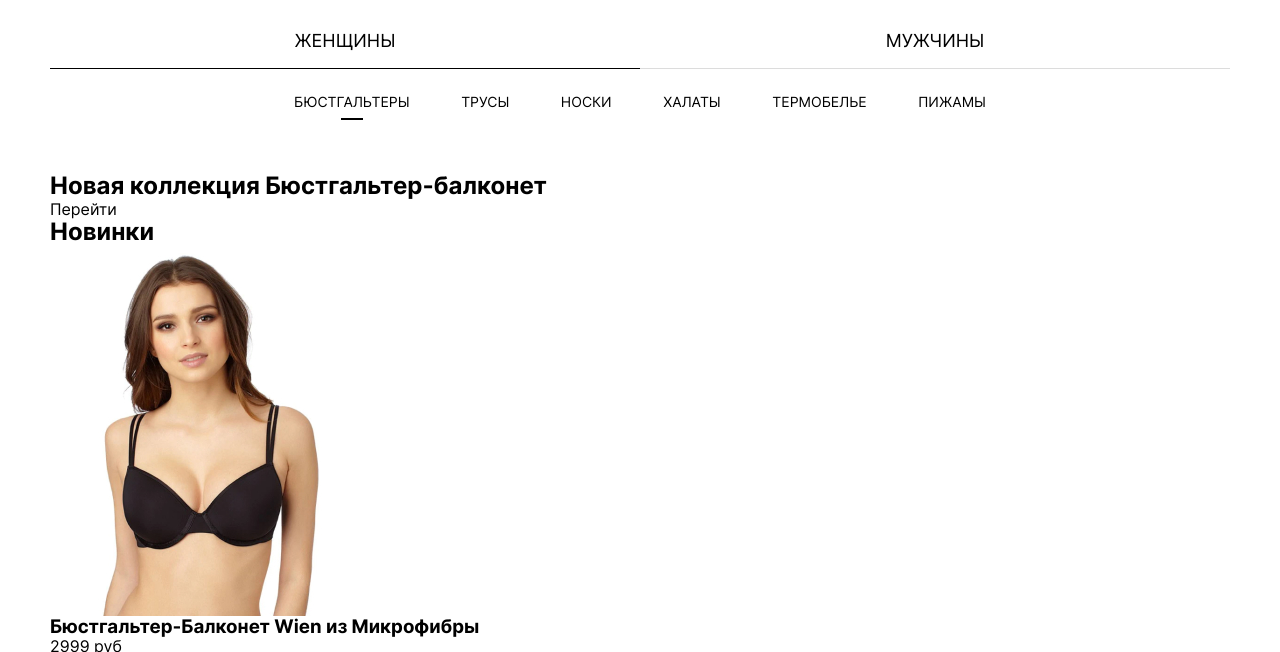
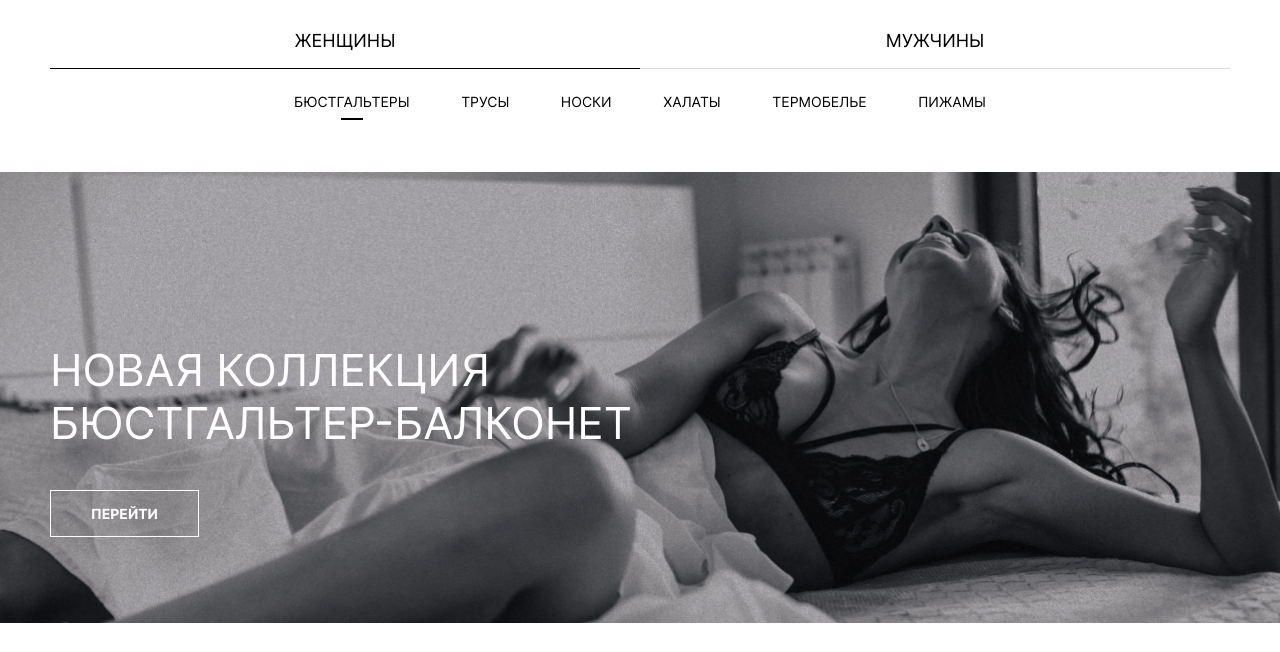
Before and after one commit to 97Maykel97/Inspaired, a website built with webpack: page src/index.html in a window 1280 px wide. Shown: the part 111-763 px from the top of the page. Built offline with nearby package versions, Linux system fonts and the light colour scheme.

Commit message:
second commit part 2

```diff
--- a/src/index.html
+++ b/src/index.html
@@ -176,7 +176,7 @@
 				<!-- /.container -->
 			</nav>
 			<!-- /.navigation -->
-			<section class="hero hero_woman">
+			<section class="hero hero__woman">
 				<div class="container">
 					<div class="hero__content">
 						<h2 class="hero__title">Новая коллекция Бюстгальтер-балконет</h2>
@@ -229,7 +229,7 @@
 							<article class="product">
 								<a href="#" class="product__link">
 									<img
-										src="img/product01.jpg"
+										src="img/product02.jpg"
 										alt="Бюстгальтер-Балконет Wien из Микрофибры"
 										class="product__image"
 									/>
@@ -297,7 +297,7 @@
 							<article class="product">
 								<a href="#" class="product__link">
 									<img
-										src="img/product01.jpg"
+										src="img/product02.jpg"
 										alt="Бюстгальтер-Балконет Wien из Микрофибры"
 										class="product__image"
 									/>
@@ -365,7 +365,7 @@
 							<article class="product">
 								<a href="#" class="product__link">
 									<img
-										src="img/product01.jpg"
+										src="img/product02.jpg"
 										alt="Бюстгальтер-Балконет Wien из Микрофибры"
 										class="product__image"
 									/>
@@ -433,7 +433,7 @@
 							<article class="product">
 								<a href="#" class="product__link">
 									<img
-										src="img/product01.jpg"
+										src="img/product02.jpg"
 										alt="Бюстгальтер-Балконет Wien из Микрофибры"
 										class="product__image"
 									/>
--- a/src/index.scss
+++ b/src/index.scss
@@ -7,3 +7,6 @@
 @import 'style/navigation';
 @import 'style/gender';
 @import 'style/category';
+@import 'style/hero';
+@import 'style/_goods';
+@import 'style/_product';
--- /dev/null
+++ b/src/style/_goods.scss
@@ -0,0 +1,38 @@
+.goods {
+	&__title {
+		font-weight: 400;
+		font-size: 32px;
+		line-height: 39px;
+		text-align: center;
+		text-transform: uppercase;
+		padding-bottom: 25px;
+		border-bottom: 1px solid $gray;
+		@include tablet {
+			font-size: 24px;
+			line-height: 29px;
+			padding-bottom: 16px;
+		}
+		@include mobile {
+			font-size: 18px;
+			line-height: 22px;
+			padding-bottom: 9px;
+		}
+	}
+	&__list {
+		padding-top: 40px;
+		display: grid;
+		gap: 40px 20px;
+		grid-template-columns: repeat(auto-fill, 280px);
+		justify-content: space-evenly;
+		@include tablet {
+			row-gap: 24px;
+			padding-top: 24px;
+			grid-template-columns: repeat(auto-fill, 140px);
+		}
+
+		@include mobile {
+			gap: 16, 10px;
+			padding-top: 16px;
+		}
+	}
+}
--- /dev/null
+++ b/src/style/_hero.scss
@@ -0,0 +1,86 @@
+.hero {
+	background-color: $dark-gray;
+	color: $second-color;
+	margin-bottom: 80px;
+	background-position: center;
+	background-size: cover;
+	@include tablet {
+		margin-bottom: 64px;
+	}
+	@include mobile {
+		margin-bottom: 24px;
+	}
+	&__woman {
+		background-image: url(../img/bg-wonam.jpg);
+		@include laptop {
+			background-image: url(../img/bg-laptop-wonam.jpg);
+		}
+		@include tablet {
+			background-image: url(../img/bg-tablet-wonam.jpg);
+		}
+		@include mobile {
+			background-image: url(../img/bg-mobile-wonam.png);
+		}
+	}
+	&__man {
+		background-image: url(../img/bg-man.jpg);
+		@include laptop {
+			background-image: url(../img/bg-laptop-man.jpg);
+		}
+		@include tablet {
+			background-image: url(../img/bg-tablet-man.jpg);
+		}
+		@include mobile {
+			background-image: url(../img/bg-mobile-man.jpg);
+		}
+	}
+	&__content {
+		max-width: 590px;
+		padding: 172px 0 86px 0;
+		@include tablet {
+			max-width: 410px;
+			padding: 156px 0 50px 0;
+		}
+		@include mobile {
+			padding: 76px 0 24px 0;
+		}
+	}
+	&__title {
+		font-weight: 400;
+		font-size: 44px;
+		line-height: 120%;
+		text-transform: uppercase;
+		color: $second-color;
+		margin-bottom: 40px;
+		@include tablet {
+			font-size: 30px;
+			margin-bottom: 24px;
+		}
+		@include mobile {
+			font-size: 20px;
+			margin-bottom: 16px;
+		}
+	}
+	&__link {
+		display: inline-block;
+		padding: 14px 40px;
+		font-weight: 700;
+		font-size: 14px;
+		line-height: 17px;
+		text-transform: uppercase;
+		border: 1px solid $second-color;
+		transform-origin: background-color, border-color;
+		transition-timing-function: ease-in-out;
+		transition-duration: 0.3;
+		background-color: transparent;
+		@include tablet {
+			font-size: 10px;
+			margin-bottom: 12px;
+			padding: 12px 40px;
+		}
+		&:hover {
+			background-color: $dark-gray;
+			border-color: $dark-gray;
+		}
+	}
+}
--- a/src/style/_style.scss
+++ b/src/style/_style.scss
@@ -75,6 +75,17 @@ fieldset {
 Чтобы контент не прижимался к краям экрана
 */
 
+main {
+	margin-bottom: 120px;
+	@include tablet {
+		margin-bottom: 80px;
+	}
+
+	@include mobile {
+		margin-bottom: 60px;
+	}
+}
+
 .container {
 	--max-width: 1180px;
 	--padding: 30px;
```
Also changed, not shown: src/img/bg-laptop-man.jpg (added), src/img/bg-laptop-wonam.jpg (added), src/img/bg-man.jpg (added), src/img/bg-mobile-man.jpg (added), src/img/bg-mobile-wonam.png (added), src/img/bg-tablet-man.jpg (added), src/img/bg-tablet-wonam.jpg (added), src/img/bg-wonam.jpg (added), src/img/product02.jpg (added), src/style/_product.scss (added).
